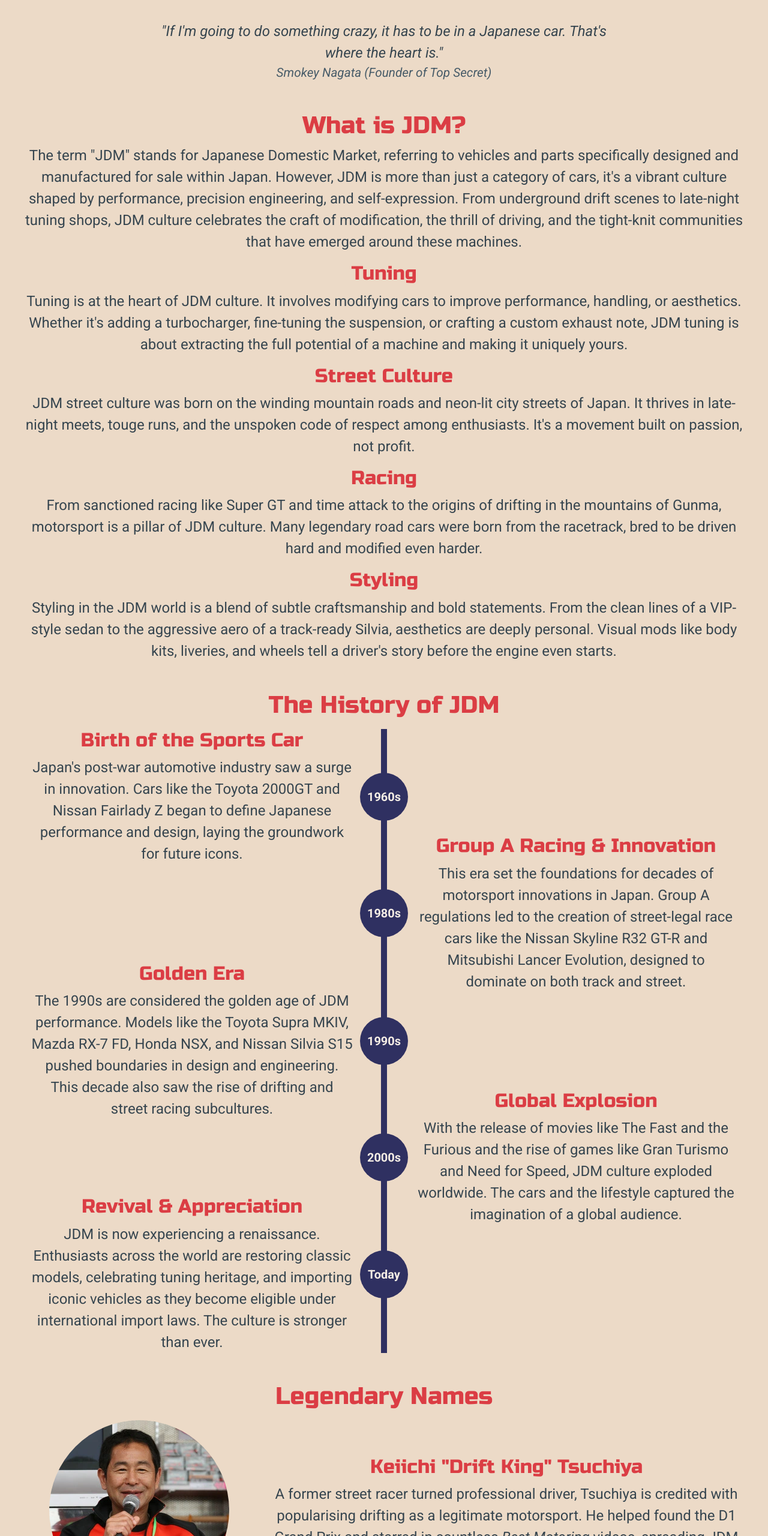
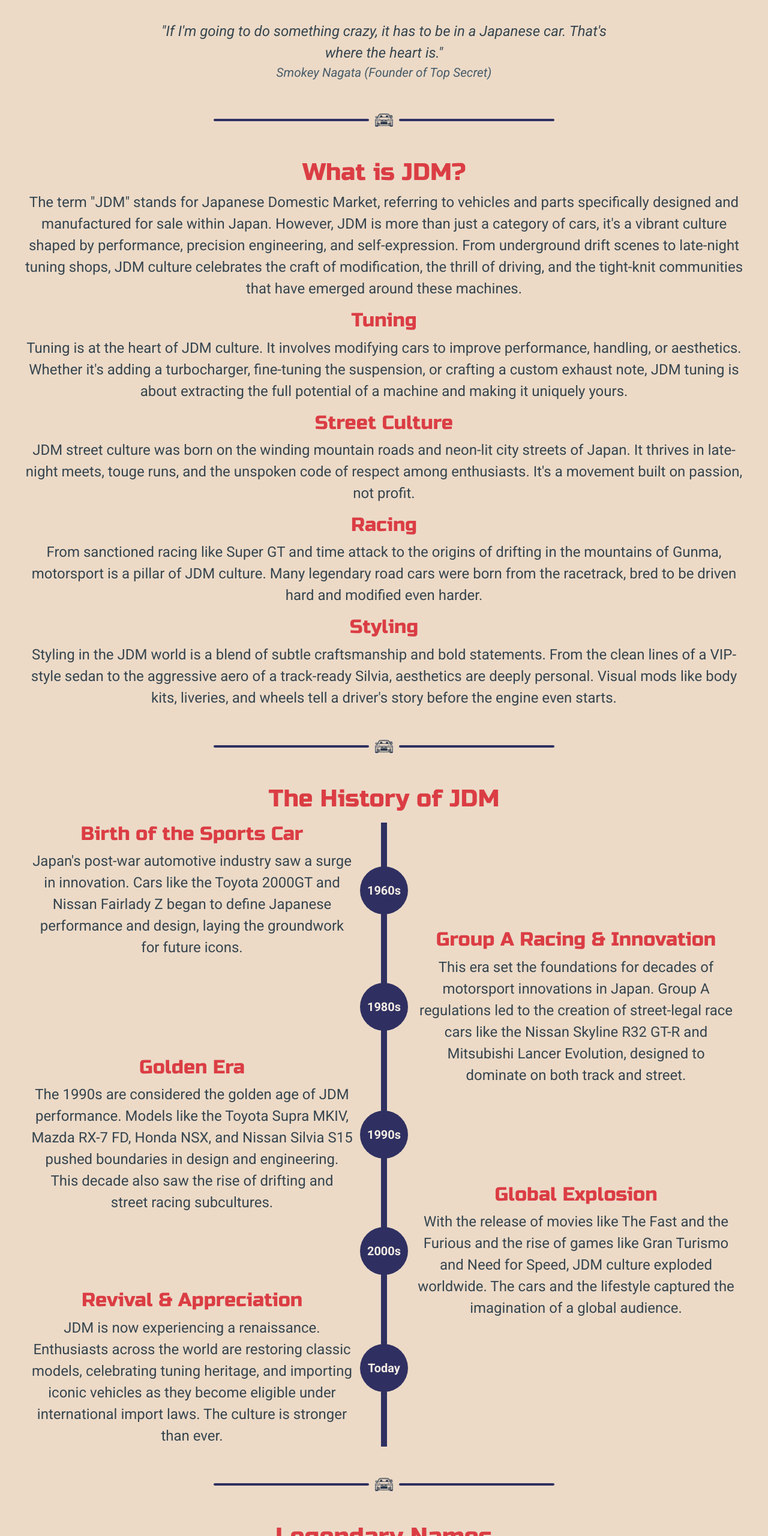
Before and after one commit to JackLamb99/jdm-culture, a plain HTML site: page about.html in a window 1280 px wide. Shown: the part 820-3380 px from the top of the page at 60% size. Drawn offline with nearby package versions, Linux system fonts and the light colour scheme.

Commit message:
ADD section dividers

```diff
--- a/about.html
+++ b/about.html
@@ -74,8 +74,14 @@
                 <p class="text-center"><italic>"If I'm going to do something crazy, it has to be in a Japanese car. That's where the heart is."</italic></p>
                 <p class="quote-footer text-center"><italic>Smokey Nagata (Founder of Top Secret)</italic></p>
             </section>
+            <!-- Section Divider -->
+            <div class="section-divider mx-auto">
+                <div class="divider-line"></div>
+                <img src="assets/images/divider-icon.webp" alt="Divider Icon" class="divider-icon">
+                <div class="divider-line"></div>
+            </div>
             <!-- What is JDM Section -->
-            <section class="pt-5 px-3">
+            <section class="px-3">
                 <h1>What is JDM?</h1>
                 <p>The term "JDM" stands for Japanese Domestic Market, referring to vehicles and parts specifically designed
                     and manufactured for sale within Japan. However, JDM is more than just a category of cars, it's a vibrant culture shaped
@@ -98,8 +104,14 @@
                     to the aggressive aero of a track-ready Silvia, aesthetics are deeply personal. Visual mods like body kits, liveries, and
                     wheels tell a driver's story before the engine even starts.</p>
             </section>
+            <!-- Section Divider -->
+            <div class="section-divider mx-auto">
+                <div class="divider-line"></div>
+                <img src="assets/images/divider-icon.webp" alt="Divider Icon" class="divider-icon">
+                <div class="divider-line"></div>
+            </div>
             <!-- The History of JDM Section -->
-            <section class="pt-5">
+            <section>
                 <h1 class="mb-3">The History of JDM</h1>
                 <!-- 'Timeline' div was adapted from the following tutorial: https://youtu.be/t5AE66WgQD0?si=ROa_AKAi94wEtHTv -->
                 <div class="timeline">
@@ -158,8 +170,14 @@
                     </div>
                 </div>
             </section>
+            <!-- Section Divider -->
+            <div class="section-divider mx-auto">
+                <div class="divider-line"></div>
+                <img src="assets/images/divider-icon.webp" alt="Divider Icon" class="divider-icon">
+                <div class="divider-line"></div>
+            </div>
             <!-- Legendary Names Section -->
-            <section class="pt-5 px-3">
+            <section class="px-3">
                 <h1 class="mb-3">Legendary Names</h1>
                 <div class="legend-container">
                     <div class="row align-items-center">
@@ -218,16 +236,28 @@
                     </div>
                 </div>
             </section>
+            <!-- Section Divider -->
+            <div class="section-divider mx-auto">
+                <div class="divider-line"></div>
+                <img src="assets/images/divider-icon.webp" alt="Divider Icon" class="divider-icon">
+                <div class="divider-line"></div>
+            </div>
             <!-- JDM vs Global Models Section -->
-            <section class="pt-5 px-3">
+            <section class="px-3">
                 <h1>JDM vs Global Models</h1>
                 <p>JDM vehicles are built to meet Japan's domestic regulations, often resulting in different specifications from their global
                     counterparts. This might mean more horsepower, unique trims, or entirely exclusive models not sold elsewhere. Enthusiasts often
                     seek these variants for their purity and rarity. Did you know that in the United States, vehicles not originally sold domestically
                     must be 25 years old to be legally imported, this has driven a surge in imports of JDM icons from the late 1990s and early 2000s.</p>
             </section>
+            <!-- Section Divider -->
+            <div class="section-divider mx-auto">
+                <div class="divider-line"></div>
+                <img src="assets/images/divider-icon.webp" alt="Divider Icon" class="divider-icon">
+                <div class="divider-line"></div>
+            </div>
             <!-- Iconic Media Representation Section -->
-            <section class="media-section py-5 px-3">
+            <section class="media-section pb-5 px-3">
                 <h1>Iconic Media Representation</h1>
                 <h2 class="mt-3">The Fast and the Furious (2001)</h2>
                 <div class="media-wrapper">
--- a/assets/css/style.css
+++ b/assets/css/style.css
@@ -51,6 +51,33 @@ p {
     color: #485c69;
     font-size: 1.3rem;
 }
+
+/* Section Divider */
+
+.section-divider {
+    max-width: 600px;
+    display: flex;
+    align-items: center;
+    justify-content: space-between;
+    gap: 10px;
+    padding: 0 1rem;
+    margin-top: 3rem;
+    margin-bottom: 3rem;
+}
+
+.divider-icon {
+    width: 30px;
+    height: 30px;
+    flex-shrink: 0;
+}
+
+.divider-line {
+    height: 4px;
+    background-color: #2F3061;
+    border-radius: 2px;
+    flex-grow: 1;
+}
+
 
 /* General Header */
 
@@ -334,6 +361,13 @@ p {
         font-size: 0.85rem;
     }
 
+    /* Section Divider */
+
+    .section-divider {
+        margin-top: 1rem;
+        margin-bottom: 1rem;
+    }
+
     /* General Header */
 
     .navbar-brand img {
```
Also changed, not shown: index.html (+6 -0 lines), assets/images/divider-icon.webp (added).
